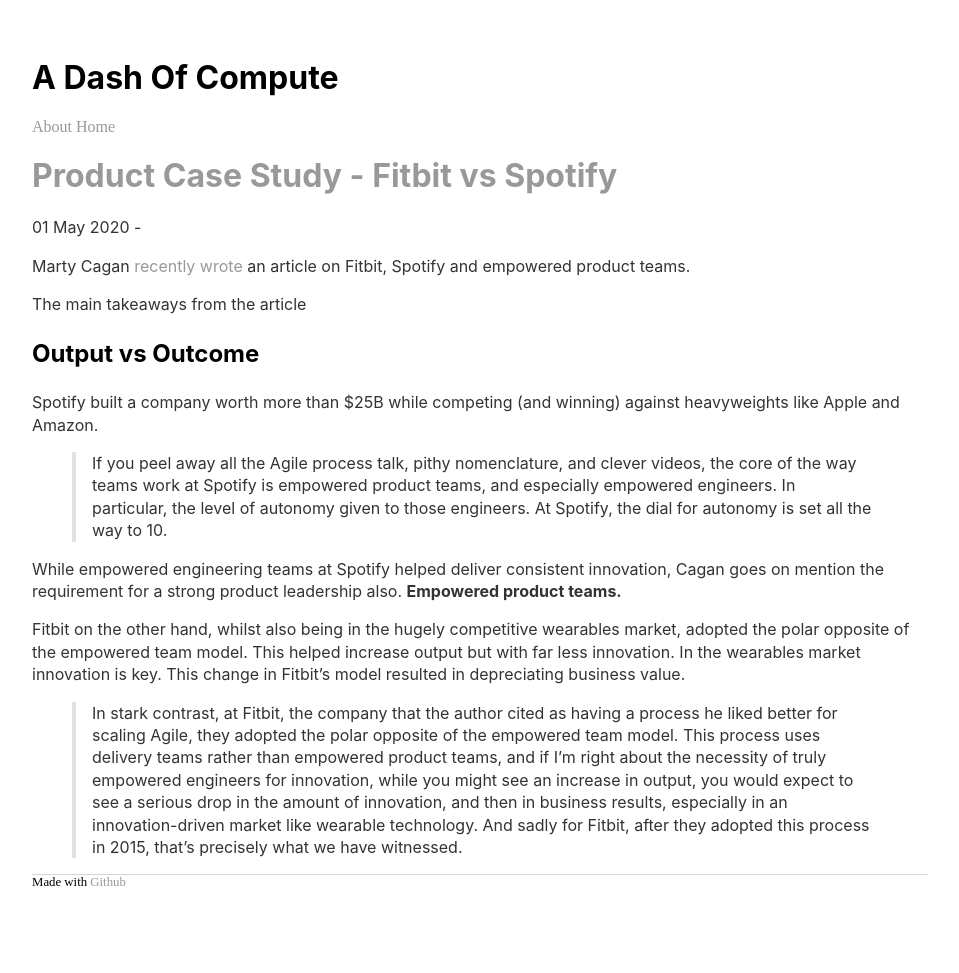
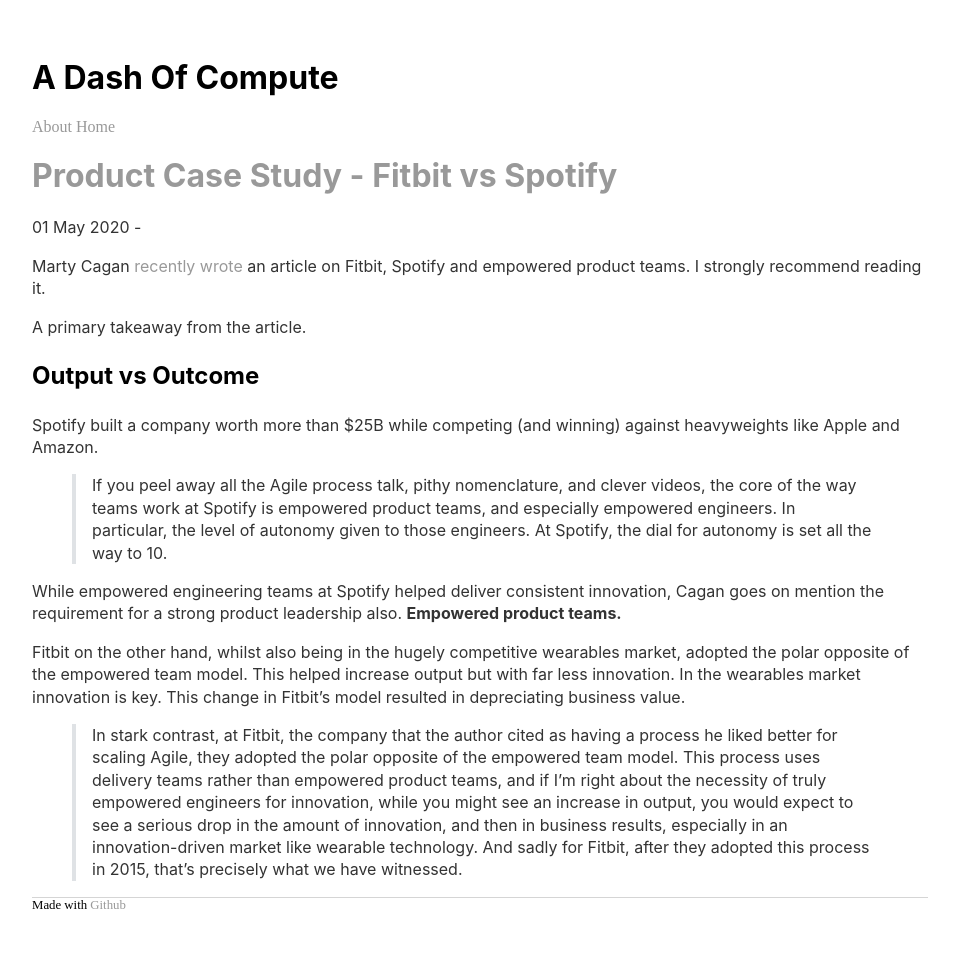
Before and after one commit to sautee/sautee.github.io, a Jekyll site: the page built from _posts/2020-05-05-fitbitspotify.md, in a window 1280 px wide. Shown: the whole page, without its empty margins (160-1119 px from the left). Built offline with Jekyll 4.4.1, drawn with Linux system fonts in a browser that asks for light colours; nearby versions of some CDN libraries; library files that are not in the unit come from our copies; before the commit the page ends 950 px from its top, so only the background shows below that.

Commit message:
Update 2020-05-05-fitbitspotify.md

```diff
--- a/_posts/2020-05-05-fitbitspotify.md
+++ b/_posts/2020-05-05-fitbitspotify.md
@@ -4,9 +4,9 @@
 date: 2020-05-01
 ---
 
-Marty Cagan [recently wrote](https://svpg.com/spotify-vs-fitbit/) an article on Fitbit, Spotify and empowered product teams.
+Marty Cagan [recently wrote](https://svpg.com/spotify-vs-fitbit/) an article on Fitbit, Spotify and empowered product teams. I strongly recommend reading it.
 
-The main takeaways from the article
+A primary takeaway from the article.
 
 ### Output vs Outcome
 Spotify built a company worth more than $25B while competing (and winning) against heavyweights like Apple and Amazon.
```
